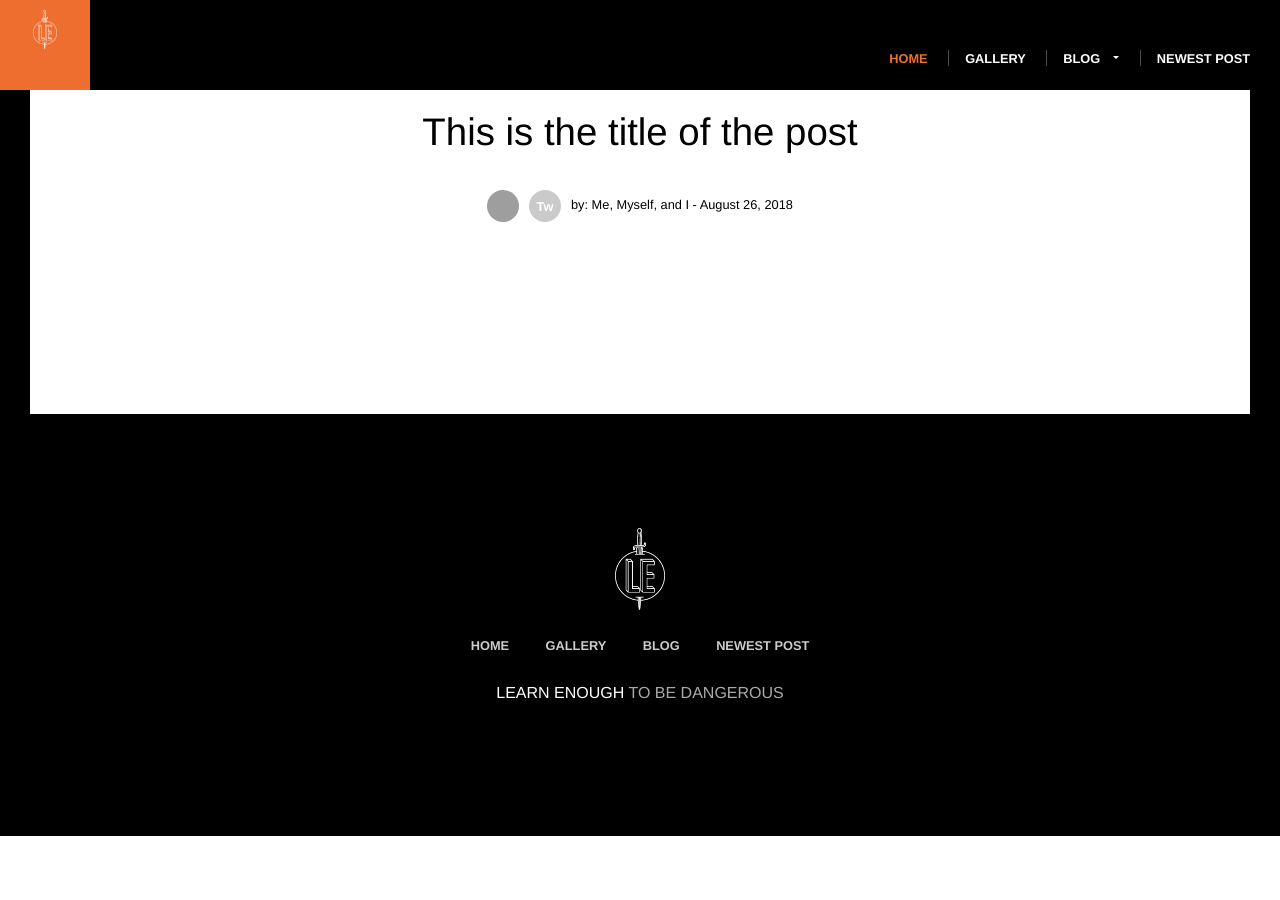
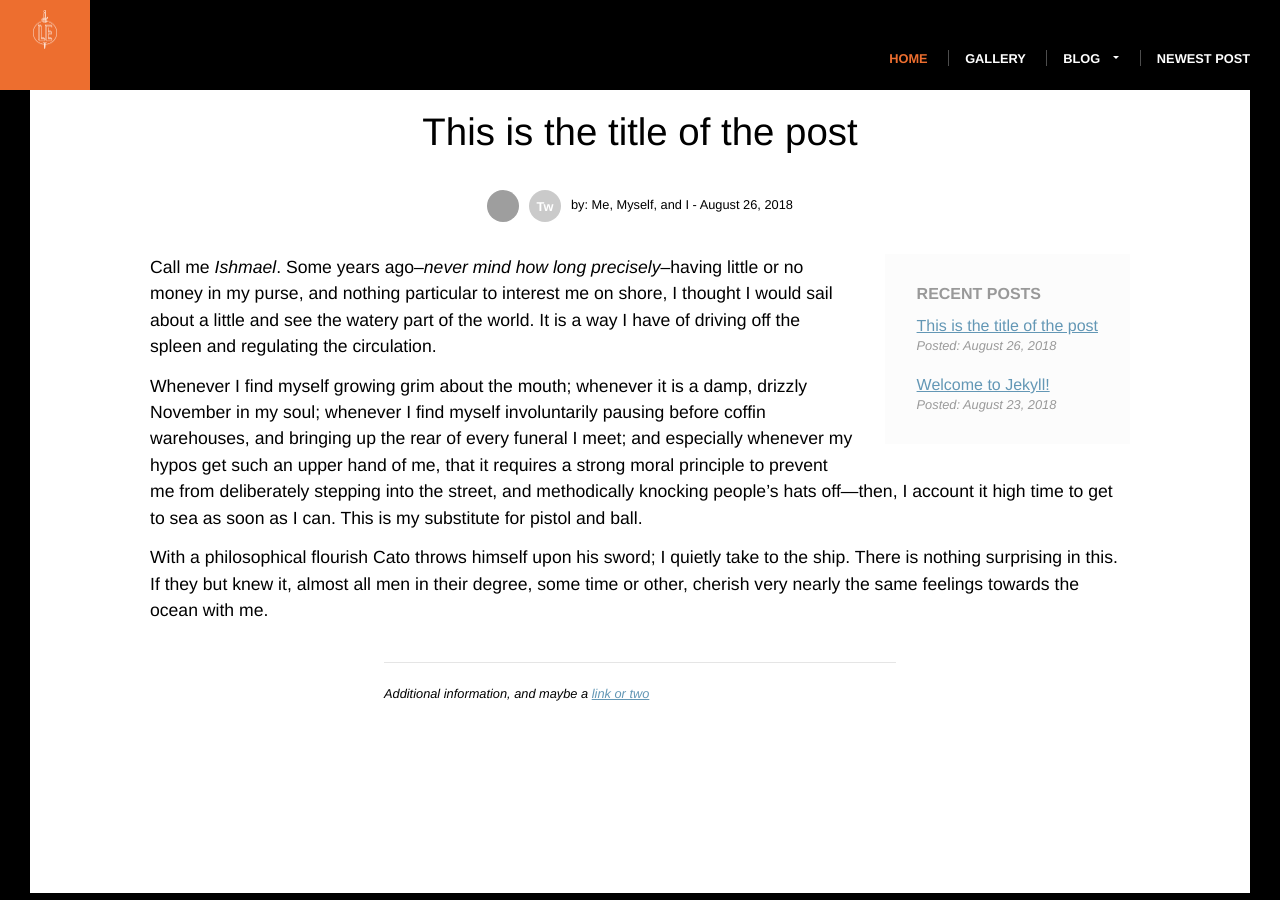
Before and after one commit to jenstreetman/cssweb, a Jekyll site: the page built from _posts/2018-8-26-title-of-post.md, in a window 1280 px wide and 900 px high, scrolled down 465 px. Built offline with Jekyll 4.4.1, drawn with Linux system fonts in a browser that asks for light colours; before the commit the page ends 1301 px from its top, so only the background shows below that; grey boxes are pictures that could not be loaded.

Commit message:
Verify that it is the kitten image in the post breaking the layout

```diff
--- a/_layouts/post.html
+++ b/_layouts/post.html
@@ -16,7 +16,7 @@ layout: default
                     <span> - {{ page.date | date: '%B %d, %Y' }}</span>
                 </div>
         </header>
-        <!-- <aside class="post-aside">
+        <aside class="post-aside">
             <h4>Recent Posts</h4>
             <ul class="blog-title-list">
                 {% for post in site.posts limit:5 %}
@@ -32,6 +32,6 @@ layout: default
         </div>
         <footer class="post-footer">
             {{ page.postFooter }}
-        </footer> -->
+        </footer>
     </article>
 </div>
--- a/_posts/2018-8-26-title-of-post.md
+++ b/_posts/2018-8-26-title-of-post.md
@@ -14,8 +14,8 @@ particular to interest me on shore, I thought I would sail about a little
 and see the watery part of the world. It is a way I have of driving off
 the spleen and regulating the circulation.
 
-<img class="pull-left" src="http://placekitten.com/g/400/200"
-     alt="kitten">
+<!-- <img class="pull-left" src="http://placekitten.com/g/400/200"
+     alt="kitten"> -->
 
 Whenever I find myself growing grim about the mouth; whenever it is a damp,
 drizzly November in my soul; whenever I find myself involuntarily pausing
--- a/css/main.css
+++ b/css/main.css
@@ -667,11 +667,11 @@ gallery.info h3{
     width: 100%;
 }
 
-.post-content,
+/* .post-content, */
 .post-footer{
     margin: auto;
-    max-width: 40em;
-    width: 85vw;
+    max-width: 40em; */
+    width: 85vw; */
 }
 
 .pull-left{
```
